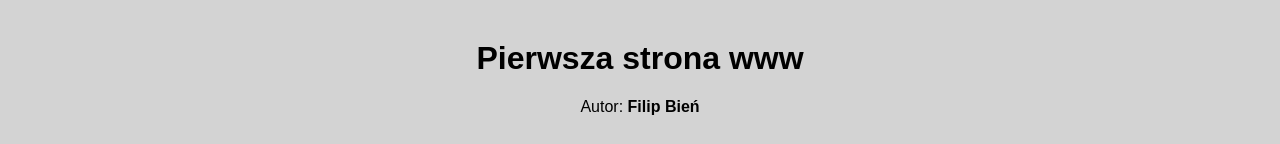
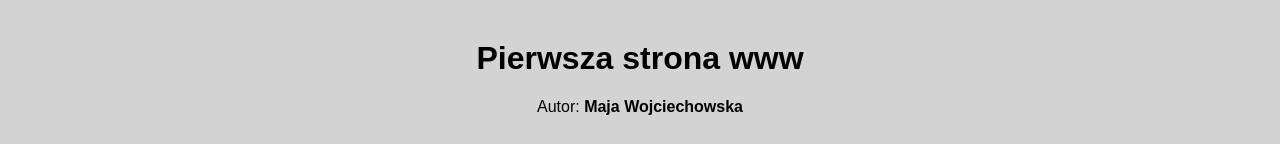
Before and after one commit to Majololo/strona, a plain HTML site: page index.html in a window 1280 px wide. Shown: the top 144 px of the page. Drawn offline with Linux system fonts and the light colour scheme.

Commit message:
Update index.html

```diff
--- a/index.html
+++ b/index.html
@@ -9,7 +9,7 @@
 
   <header>
     <h1>Pierwsza strona www</h1>
-    <p>Autor: <strong>Filip Bień</strong></p>
+    <p>Autor: <strong>Maja Wojciechowska</strong></p>
   </header>
 
   <div class="container">
```
